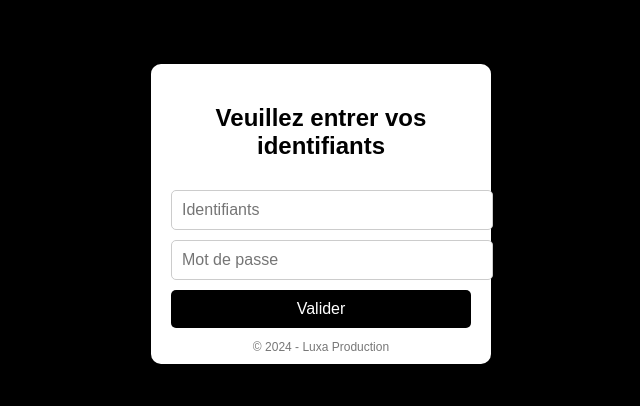
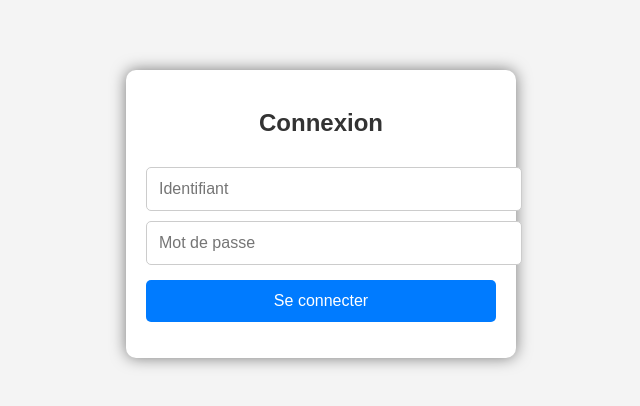
Before and after one commit to luxa-production/luxa-production.github.io, a plain HTML site: page educ/login-educ/index.html in a window 1280 px wide. Shown: the part 186-592 px from the top of the page, without its empty margins (319-959 px from the left). Drawn offline with Linux system fonts and the light colour scheme.

Commit message:
Update index.html

```diff
--- a/educ/login-educ/index.html
+++ b/educ/login-educ/index.html
@@ -3,7 +3,7 @@
 <head>
     <meta charset="UTF-8">
     <meta name="viewport" content="width=device-width, initial-scale=1.0">
-    <title>Page de connexion au Evaluation de rentrée - France</title>
+    <title>Connexion Éléve</title>
     <style>
         body {
             margin: 0;
@@ -12,34 +12,27 @@
             justify-content: center;
             align-items: center;
             height: 100vh;
-            background-color: #000; /* Fond noir */
-            color: #fff;
+            background-color: #f4f4f4;
             font-family: Arial, sans-serif;
         }
 
-        .password-box {
+        .login-box {
             background-color: #fff;
-            color: #000;
             padding: 20px;
             border-radius: 10px;
             box-shadow: 0 0 15px rgba(0, 0, 0, 0.5);
-            width: 300px;
+            width: 350px;
             text-align: center;
-            position: relative;
         }
 
-        .footer {
-            position: absolute;
-            bottom: 10px;
-            left: 0;
-            right: 0;
-            font-size: 12px;
-            color: #777;
+        h2 {
+            margin-bottom: 20px;
+            color: #333;
         }
 
         input[type="text"], input[type="password"] {
             width: 100%;
-            padding: 10px;
+            padding: 12px;
             margin-top: 10px;
             border: 1px solid #ccc;
             border-radius: 5px;
@@ -47,11 +40,11 @@
         }
 
         button {
-            margin-top: 10px;
-            padding: 10px;
+            margin-top: 15px;
+            padding: 12px;
             width: 100%;
             border: none;
-            background-color: #000;
+            background-color: #007BFF;
             color: #fff;
             font-size: 16px;
             border-radius: 5px;
@@ -59,7 +52,7 @@
         }
 
         button:hover {
-            background-color: #333;
+            background-color: #0056b3;
         }
 
         .error {
@@ -70,28 +63,35 @@
 </head>
 <body>
 
-    <div class="password-box">
-        <h2>Veuillez entrer vos identifiants</h2>
-        <input type="text" id="identifiant" placeholder="Identifiants">
+    <div class="login-box">
+        <h2>Connexion</h2>
+        <input type="text" id="identifiant" placeholder="Identifiant">
         <input type="password" id="password" placeholder="Mot de passe">
-        <button onclick="checkPassword()">Valider</button>
+        <button onclick="validateLogin()">Se connecter</button>
         <p id="error-message" class="error"></p>
-        <div class="footer">© 2024 - Luxa Production</div>
     </div>
 
     <script>
-        function checkPassword() {
+        // Simuler les utilisateurs du dashboard
+        const users = [
+            { identifiant: 'eleve1', password: 'mdp1' },
+            { identifiant: 'eleve2', password: 'mdp2' },
+            { identifiant: 'eleve3', password: 'mdp3' }
+        ];
+
+        function validateLogin() {
             const identifiant = document.getElementById('identifiant').value;
             const password = document.getElementById('password').value;
             const errorMessage = document.getElementById('error-message');
 
-            if (identifiant === 'LuxaUser' && password === 'Rayan') {
-                // Déclencher une redirection après 5 secondes
-                setTimeout(function() {
-                    window.location.href = "00"; // Remplacez "00" par l'URL souhaitée
-                }, 5000);
+            // Recherche de l'utilisateur correspondant
+            const user = users.find(user => user.identifiant === identifiant && user.password === password);
+
+            if (user) {
+                // Redirection vers la page d'accueil après une connexion réussie
+                window.location.href = "../dashboard"; // Remplacez par la destination souhaitée
             } else {
-                errorMessage.textContent = 'Identifiants ou mot de passe incorrects. Veuillez réessayer.';
+                errorMessage.textContent = 'Identifiant ou mot de passe incorrect.';
             }
         }
     </script>
```
